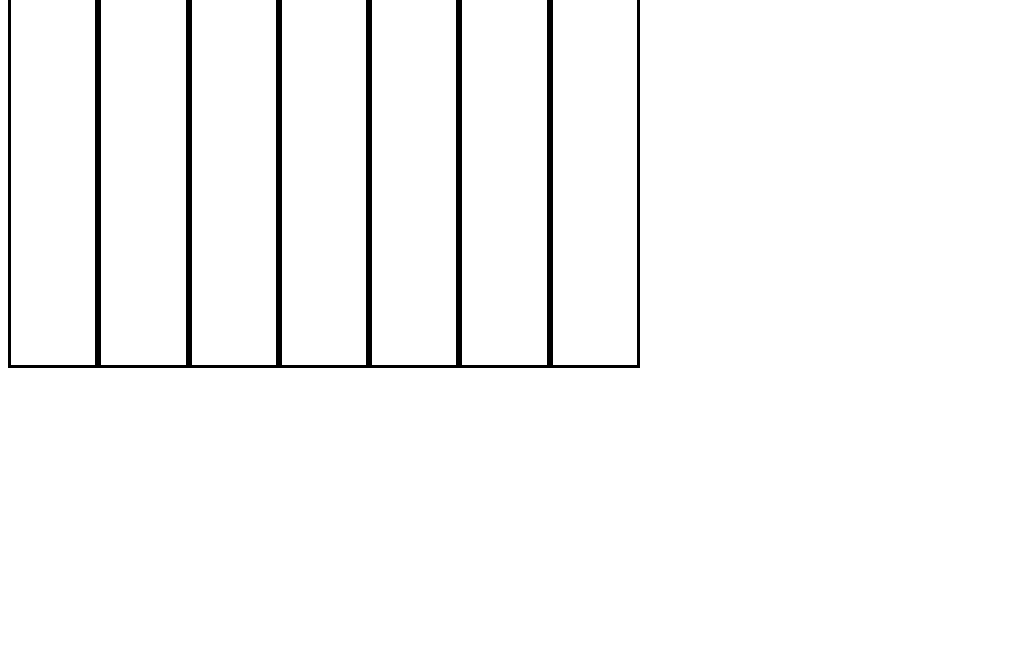
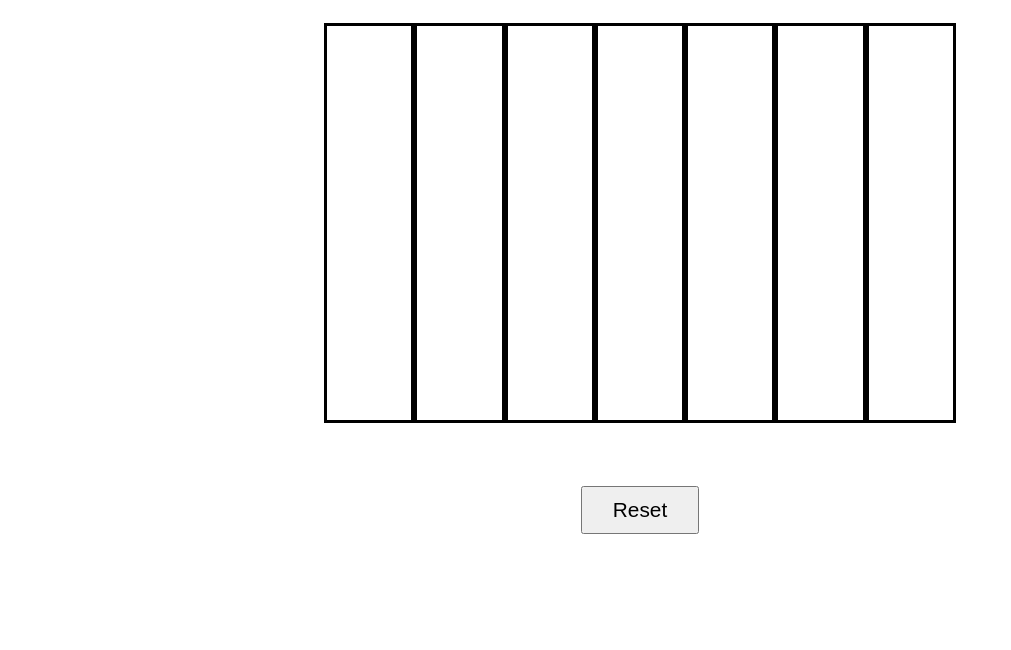
Before and after one commit to r-bolling/kenz-connect4, a plain HTML site: page index.html in a window 1280 px wide. Shown: the part 150-800 px from the top of the page, without its empty margins (0-1011 px from the left). Drawn offline with Linux system fonts and the light colour scheme.

Commit message:
Added Reset Button

```diff
--- a/index.html
+++ b/index.html
@@ -1,37 +1,27 @@
 <!DOCTYPE html>
 <html lang="en">
   <head>
-    <meta charset="UTF-8">
-    <meta name="viewport" content="width=device-width, initial-scale=1.0">
+    <meta charset="UTF-8" />
+    <meta name="viewport" content="width=device-width, initial-scale=1.0" />
     <title>Connect 4</title>
-    <link rel="stylesheet" href="style.css">
+    <link rel="stylesheet" href="style.css" />
   </head>
   <body>
+    <div class="content">
+      <section>
         <h1>Connect 4</h1>
         <div id="message"></div>
         <div id="board">
-        <div class="column" id="col0">
-
+          <div class="column" id="col0"></div>
+          <div class="column" id="col1"></div>
+          <div class="column" id="col2"></div>
+          <div class="column" id="col3"></div>
+          <div class="column" id="col4"></div>
+          <div class="column" id="col5"></div>
+          <div class="column" id="col6"></div>
         </div>
-        <div class="column" id="col1">
-
-        </div>
-        <div class="column" id="col2">
-
-        </div>
-        <div class="column" id="col3">
-
-        </div>
-        <div class="column" id="col4">
-            <!-- <div class="disk pl1"></div>
-            <div class="disk pl2"></div> -->
-        </div>
-        <div class="column" id="col5">
-
-        </div>
-        <div class="column" id="col6">
-
-        </div>
+        <button id="reset">Reset</button>
+      </section>
     </div>
     <script src="main.js"></script>
   </body>
--- a/style.css
+++ b/style.css
@@ -6,7 +6,6 @@
   height: 400px;
   display: flex;
   width: 50%;
-
 }
 
 #message {
@@ -17,12 +16,28 @@
   justify-content: center;
 }
 
+#reset {
+  margin-top: 5%;
+  padding: 10px 30px;
+  font-size: 1.3em;
+}
+
+.content section {
+  display: flex;
+  flex-direction: column;
+  align-items: center;
+  width: 100%;
+}
+
+.content h1 {
+  font-size: 2em;
+}
+
 .column {
   border: 3px solid #000000;
   display: flex;
   flex-grow: 1;
   flex-direction: column-reverse;
-
 }
 
 .column div {
@@ -31,5 +46,4 @@
   border-radius: 100%;
   margin-top: 2%;
   border: 2px solid #000000;
-
 }
```
Lines whose indentation alone changed are shown as unchanged.
